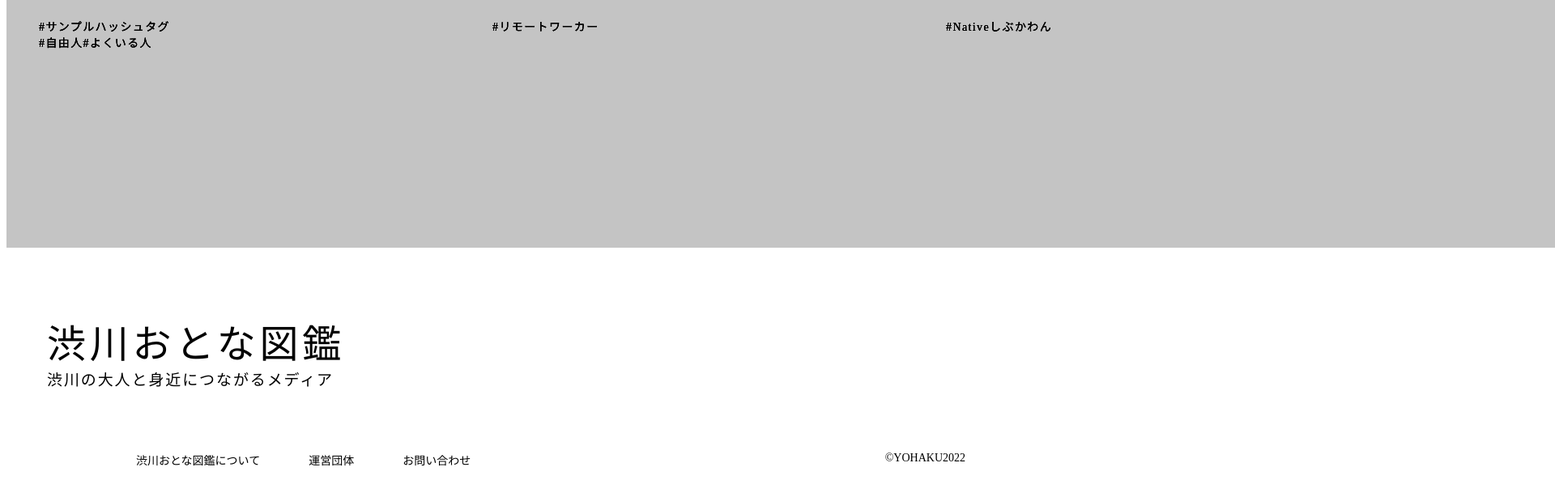
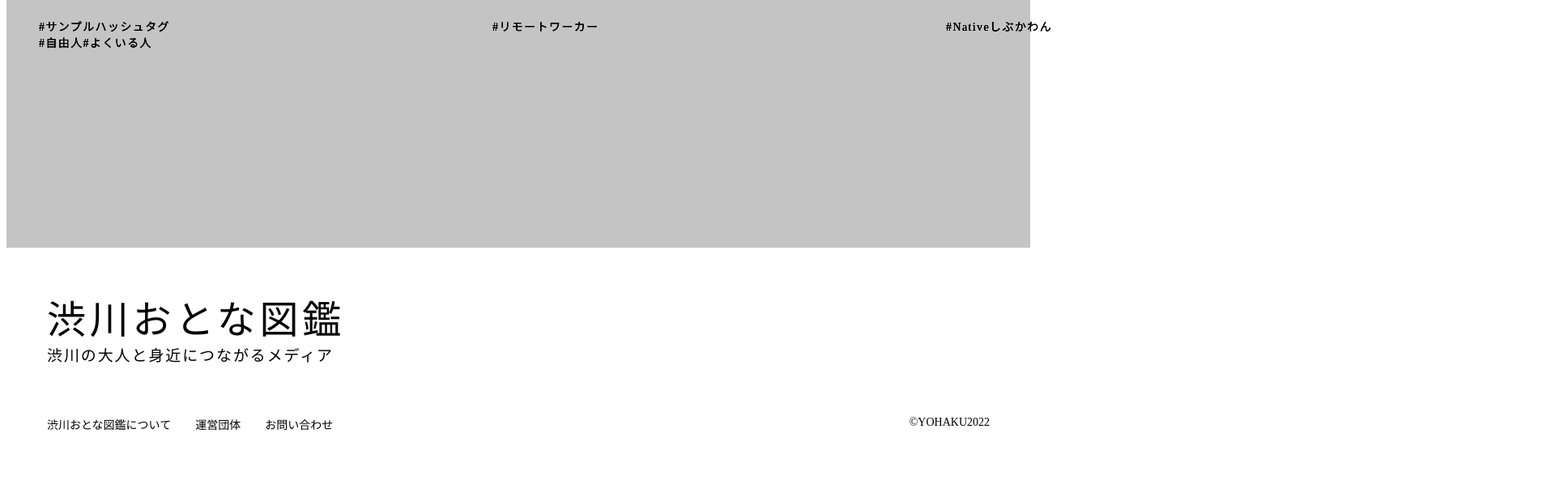
Before and after one commit to yohaku-gunma/otona-zukan, a Nuxt app: page / in a window 1280 px wide. Shown: the part 932-1546 px from the top of the page at 81% size, 1920 px wide, since content can reach past the window. After the commit the page ends 1516 px from the top, so only its background shows below. Built offline with nearby package versions, Linux system fonts and the light colour scheme.

Commit message:
miyuppeのレビュー

```diff
--- a/components/GlobalFooter.vue
+++ b/components/GlobalFooter.vue
@@ -1,17 +1,13 @@
 <template>
-<div class="gray">
-</div>
-
-
+<div>
+  <div class="gray"></div>
   <footer>
     <div class="footer-title">
       渋川おとな図鑑
     </div>
-
     <div class="footer-subtitle">
       渋川の大人と身近につながるメディア
     </div>
-
     <div class="footer-box">
       <div class="footer-list li">
         <ul>
@@ -26,28 +22,23 @@
           </li>
         </ul>
       </div>
-
       <div class="site-number">
-        <p>
         ©YOHAKU2022
-        </p>
       </div>
     </div>
   </footer>
-
+</div>
 </template>
 
 <style scoped>
 .gray{
-  width: 1920px;
+  width: 100%;
   height: 780px;
-  top: 3066px;
   background-color: #C4C4C4;
 }
 
 footer{
   margin: 50px;
-  padding: 30px 0;
   background-color: white;
 }
 .footer-title{
@@ -62,17 +53,21 @@ footer{
   line-height: 28px;
   background-color: white;
   letter-spacing: 0.1em;
+  margin-bottom: 60px
+}
+
+.footer-list ul{
+  padding: 0;
+  margin: 0;
 }
 
 .footer-list li{
-  margin: 30px;
+  margin-right: 30px;
   display: inline-block;
   background-color: white;
 }
 
 .footer-box{
-  margin-top: 30px;
-  padding-left: 40px;
   display:flex;
   justify-content:space-between;
   font-size: 14px;
@@ -80,8 +75,6 @@ footer{
 }
 
 .site-number{
-  padding-left: 10px;
-  margin: 30px;
   font-size: 14px;
   font-weight: 400;
   background-color: white;
```
Lines whose indentation alone changed are shown as unchanged.
